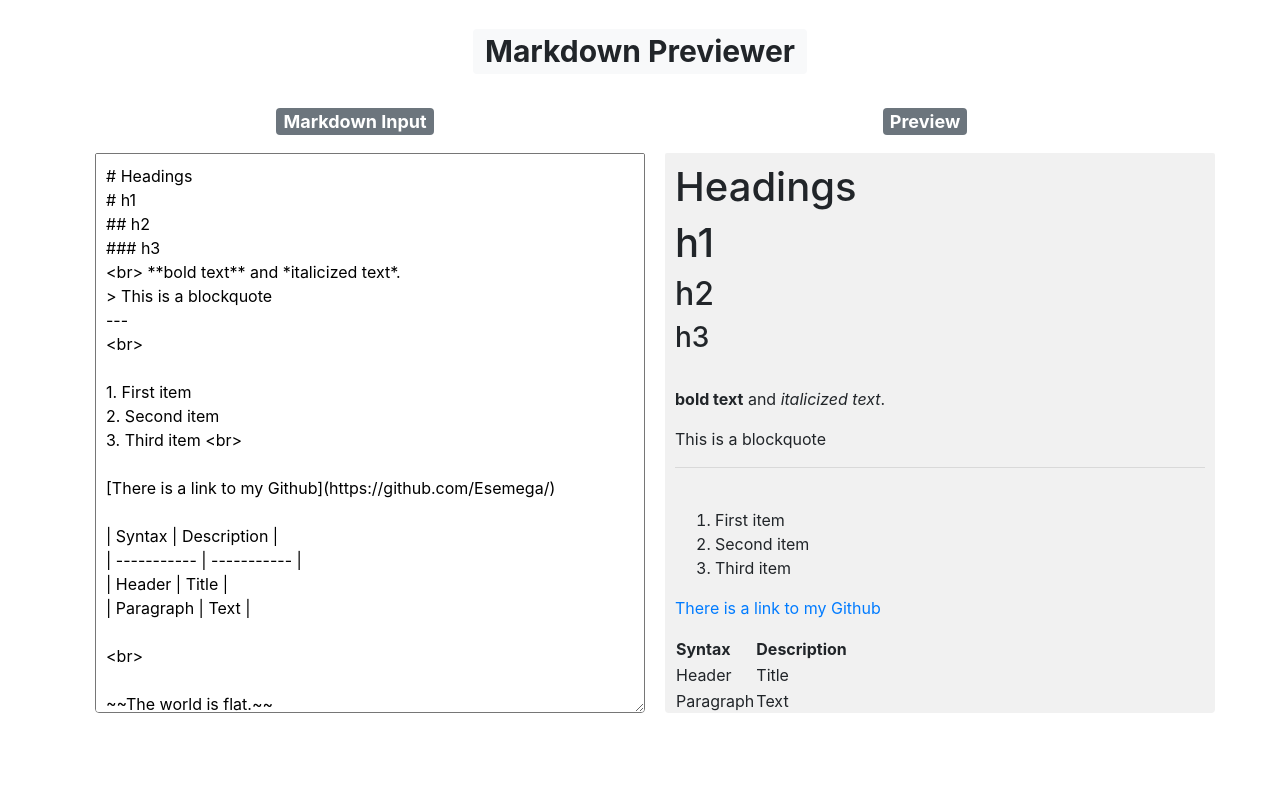
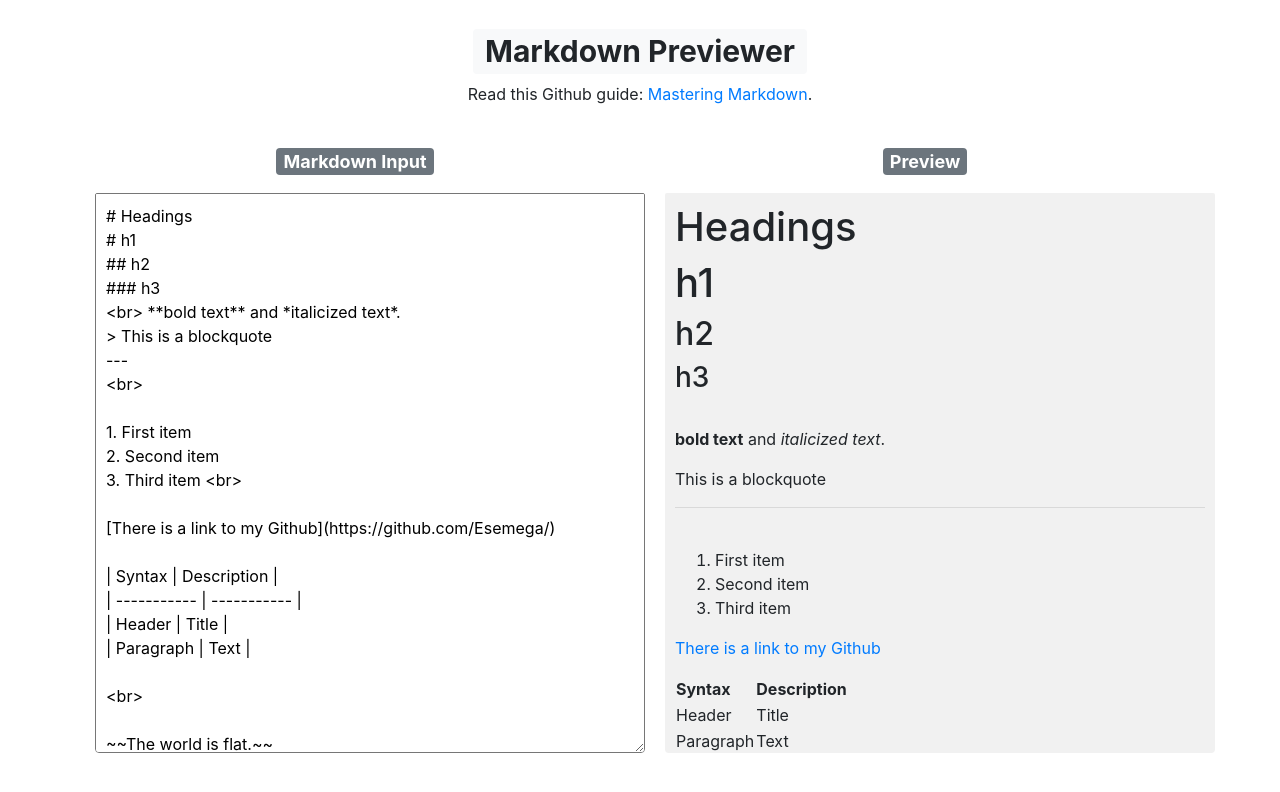
Before and after one commit to soniatechie/markdown-previewer, a React (Create React App) app: page / in a window 1280 px wide. Shown: the top 792 px of the page. Built offline with nearby package versions, Linux system fonts and the light colour scheme.

Commit message:
adding a link with information of Markdown

```diff
--- a/src/App.js
+++ b/src/App.js
@@ -69,7 +69,7 @@ render(){
   };
   return (
     <div className="App">
-      <div className="container">
+      <main className="container">
         <div className="row mt-4">
           <div className="col text-center">
             <h1>
@@ -77,6 +77,7 @@ render(){
                 Markdown Previewer
             </Badge>
             </h1>
+            <p>Read this Github guide: <a target="_blank" href="https://guides.github.com/features/mastering-markdown/">Mastering Markdown</a>.</p>
           </div>
         </div>
 
@@ -121,7 +122,7 @@ render(){
 
             </div>
           </div>
-        </div>
+        </main>
     </div>
   );}
 }
```
